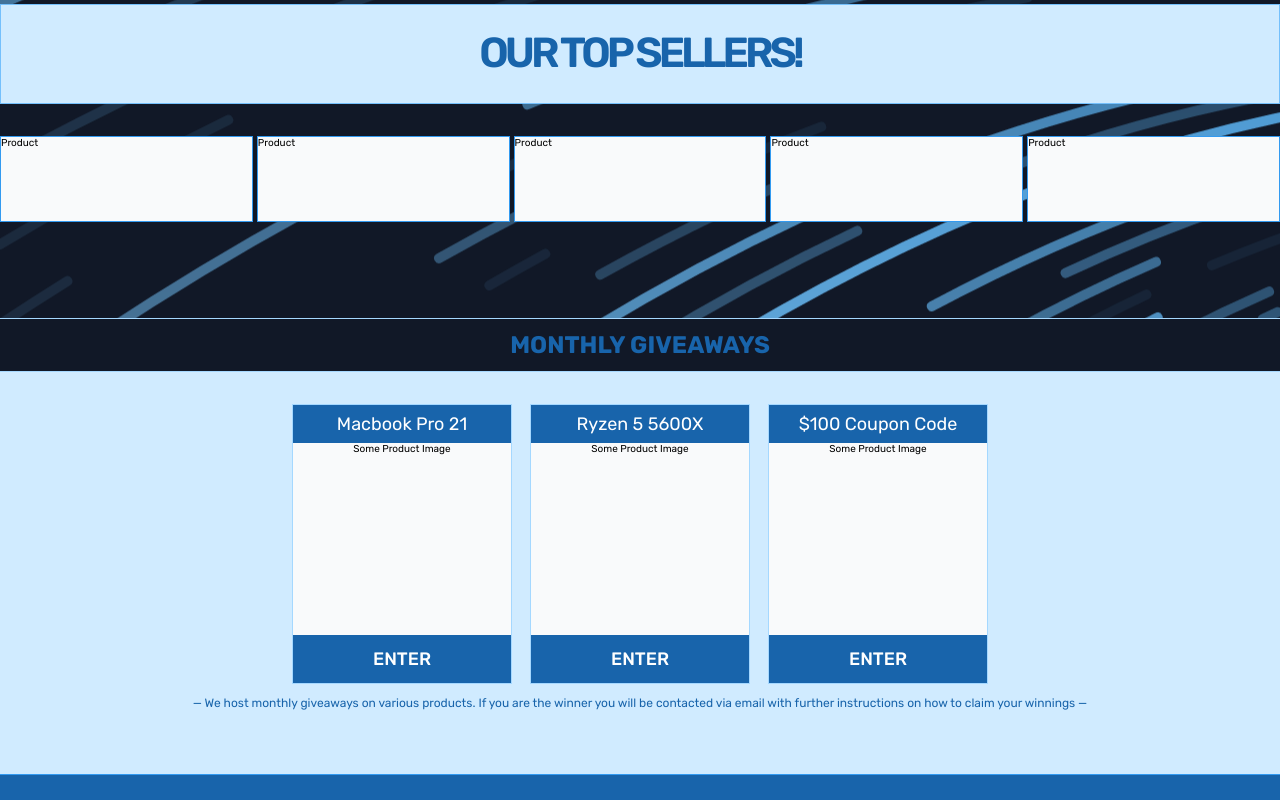
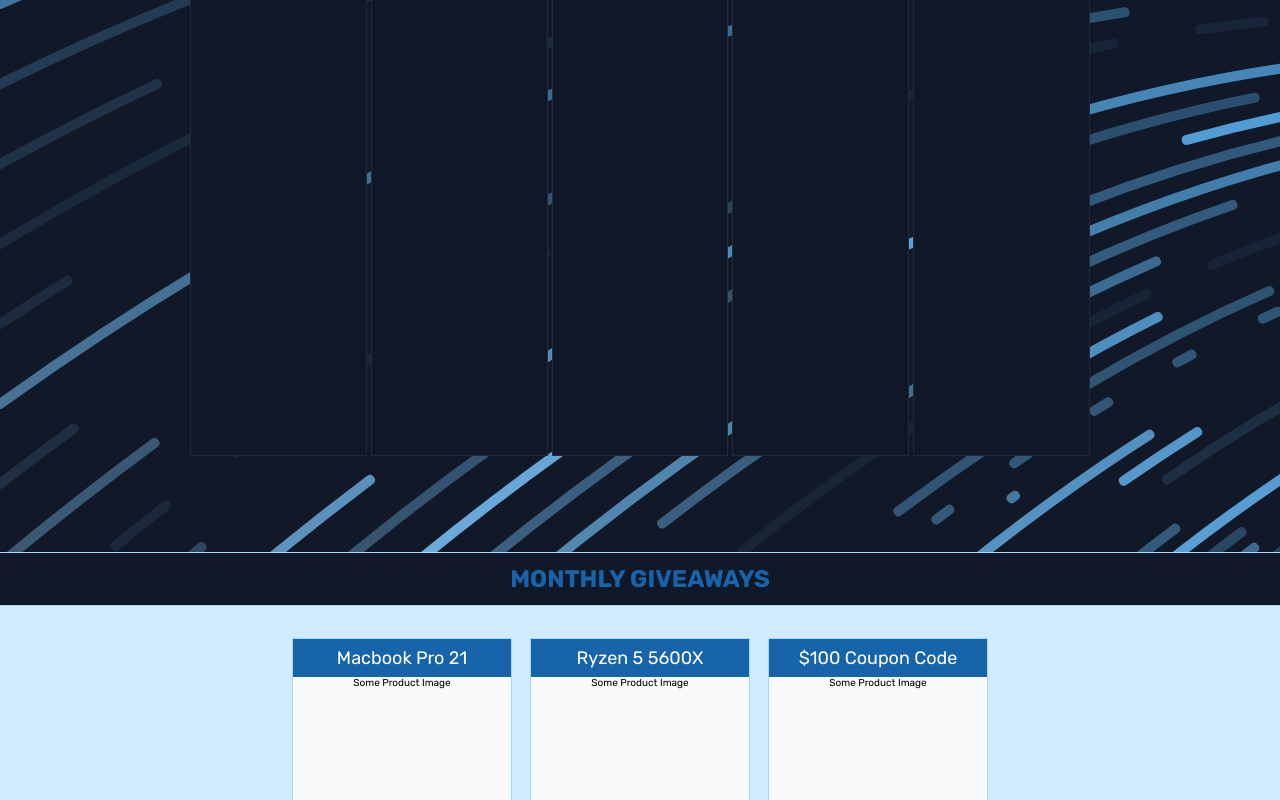
Before and after one commit to MrWalt/frostbyte, a React (Vite) app: page / in a window 1280 px wide. Shown: the part 1020-1820 px from the top of the page. Built offline with nearby package versions, Linux system fonts and the light colour scheme.

Commit message:
Create prototype design for FeaturedCards component

```diff
--- a/src/pages/Home.jsx
+++ b/src/pages/Home.jsx
@@ -1,6 +1,6 @@
 import styled from "styled-components";
 import Accordion from "../ui/Carousel";
-import FeaturedCard from "../ui/FeaturedCards";
+import FeaturedCards from "../ui/FeaturedCards";
 import Giveaways from "../ui/Giveaways";
 
 const Section = styled.section`
@@ -8,40 +8,31 @@ const Section = styled.section`
   height: 100%;
 
   background-image: url("/background.png");
-  /* background-size: cover; */
-  /* background-position: center; */
 
   display: flex;
   align-items: center;
   justify-content: center;
 
-  /* border-bottom: 1px solid var(--color-brand-200); */
-
   padding: 4.8rem 0 9.6rem 0;
 `;
 
 const StyledDiv = styled.div`
-  /* height: 100%; */
   width: 140rem;
-
-  /* margin: 4.8rem auto 9.6rem auto; */
 
   display: flex;
   align-items: center;
   justify-content: center;
   flex-direction: column;
-  gap: 4.8rem;
+  gap: 3.2rem;
 `;
 
 const StyledSpan = styled.span`
   text-transform: uppercase;
   padding: 1.8rem 3.2rem;
-  margin-top: 3.6rem;
+
   display: flex;
   justify-content: center;
   align-items: center;
-
-  /* align-self: start; */
 
   font-size: 1.8rem;
   color: var(--color-grey-0);
@@ -56,7 +47,7 @@ export default function Home() {
         <StyledDiv>
           <Accordion />
           <StyledSpan>Or</StyledSpan>
-          <FeaturedCard />
+          <FeaturedCards />
         </StyledDiv>
       </Section>
       <Giveaways />
--- a/src/ui/Carousel.jsx
+++ b/src/ui/Carousel.jsx
@@ -119,7 +119,7 @@ const PriceContainer = styled.div`
 const StyledH1 = styled.h1`
   font-size: 2.4rem;
   font-weight: 500;
-  letter-spacing: -4px;
+  letter-spacing: -2px;
   color: var(--color-brand-100);
 
   padding: 1.2rem 1.2rem;
--- a/src/ui/FeaturedCards.jsx
+++ b/src/ui/FeaturedCards.jsx
@@ -1,83 +1,163 @@
 import styled from "styled-components";
-import Heading from "./Heading";
 
 const Container = styled.div`
   margin: 0 auto;
-  width: 100%;
+  width: 90rem;
+  height: 52rem;
+
+  display: flex;
+  gap: 0.4rem;
 `;
 
-const CardsContainer = styled.div`
-  display: flex;
-  gap: 0.4rem;
-  width: 100%;
-  height: 70%;
-  margin-top: 3.2rem;
+const StyledDiv = styled.div`
+  width: 20%;
+  height: 100%;
+
+  position: relative;
+
+  overflow: hidden;
+
+  background-color: var(--color-grey-900);
+  padding: 2px;
+
+  transition: var(--animation-default);
+
+  border: 1px solid var(--color-grey-800);
+
+  cursor: pointer;
+
+  &:before {
+    content: "";
+
+    transition: all 0.4s cubic-bezier(0.4, 0, 0.2, 1);
+    background-color: var(--color-brand-500);
+
+    width: 5rem;
+    height: 5rem;
+    border-radius: 50%;
+
+    transform: translate(100%, 100%);
+    position: absolute;
+    bottom: 0;
+    right: 0;
+  }
+
+  &:hover {
+    width: 80%;
+
+    &:before {
+      transform: translate(100%, 100%) scale(30);
+    }
+  }
 `;
 
 const Card = styled.div`
-  width: 20%;
-  height: 100%;
-  border: 1px solid var(--color-brand-500);
-  background-color: var(--color-grey-50);
+  color: var(--color-grey-0);
 
-  transition: width 0.15s cubic-bezier(0.4, 0, 0.2, 1),
-    transform 0.15s cubic-bezier(0.4, 0, 0.2, 1);
+  height: calc(100% - 4px);
+  width: calc(100% - 4px);
 
-  cursor: pointer;
-
-  overflow: hidden;
+  z-index: 9;
 
   display: flex;
   flex-direction: column;
-  justify-content: space-between;
 
-  &:hover {
-    width: 100%;
-    transform: scale(1.05);
-  }
+  align-items: center;
 
-  &:hover div {
-    transform: translateY(0);
+  position: absolute;
+  top: 50%;
+  left: 50%;
+  transform: translate(-50%, -50%);
+
+  background-color: rgb(17, 24, 39, 0.99);
+  backdrop-filter: blur(12px);
+
+  &:hover div:last-child {
+    transform: translate(15%, 55%);
   }
 `;
 
-const ProductInfo = styled.div`
-  background-color: var(--color-brand-800);
-  width: 100%;
-  height: 7.2rem;
+const ProductTitle = styled.p``;
 
-  transform: translateY(100%);
-
-  transition: transform 0.15s cubic-bezier(0.4, 0, 0.2, 1) 0.1s;
+const ImageContainer = styled.div`
+  height: 100%;
 `;
 
-export default function FeaturedCard() {
+const InformationBubble = styled.div`
+  font-size: 1.6rem;
+  color: var(--color-grey-0);
+
+  flex-shrink: 0;
+
+  display: flex;
+  justify-content: center;
+  padding: 6.4rem;
+  /* align-items: center; */
+
+  width: 50rem;
+  height: 50rem;
+  border-radius: 50%;
+
+  transform: translate(100%, 100%);
+
+  transition: all 0.2s cubic-bezier(0.4, 0, 0.2, 1);
+
+  background-color: var(--color-brand-500);
+
+  &:hover {
+    transform: translate(15%, 55%);
+  }
+`;
+
+export default function FeaturedCards() {
   return (
     <>
       <Container>
-        <Heading variation="primary">Our top sellers!</Heading>
-        <CardsContainer>
+        <StyledDiv>
           <Card>
-            <p>Product</p>
-            <ProductInfo>Some Product Info</ProductInfo>
+            <ProductTitle>Product Title</ProductTitle>
+            <ImageContainer>Product Image</ImageContainer>
+            <InformationBubble>
+              <p>Product Info</p>
+            </InformationBubble>
           </Card>
+        </StyledDiv>
+        <StyledDiv>
           <Card>
-            <p>Product</p>
-            <ProductInfo>Some Product Info</ProductInfo>
-          </Card>{" "}
+            <ProductTitle>Product Title</ProductTitle>
+            <ImageContainer>Product Image</ImageContainer>
+            <InformationBubble>
+              <p>Product Info</p>
+            </InformationBubble>
+          </Card>
+        </StyledDiv>{" "}
+        <StyledDiv>
           <Card>
-            <p>Product</p>
-            <ProductInfo>Some Product Info</ProductInfo>
-          </Card>{" "}
+            <ProductTitle>Product Title</ProductTitle>
+            <ImageContainer>Product Image</ImageContainer>
+            <InformationBubble>
+              <p>Product Info</p>
+            </InformationBubble>
+          </Card>
+        </StyledDiv>{" "}
+        <StyledDiv>
           <Card>
-            <p>Product</p>
-            <ProductInfo>Some Product Info</ProductInfo>
-          </Card>{" "}
+            <ProductTitle>Product Title</ProductTitle>
+            <ImageContainer>Product Image</ImageContainer>
+            <InformationBubble>
+              <p>Product Info</p>
+            </InformationBubble>
+          </Card>
+        </StyledDiv>{" "}
+        <StyledDiv>
           <Card>
-            <p>Product</p>
-            <ProductInfo>Some Product Info</ProductInfo>
+            <ProductTitle>Product Title</ProductTitle>
+            <ImageContainer>Product Image</ImageContainer>
+            <InformationBubble>
+              <p>Product Info</p>
+            </InformationBubble>
           </Card>
-        </CardsContainer>
+        </StyledDiv>
       </Container>
     </>
   );
```
